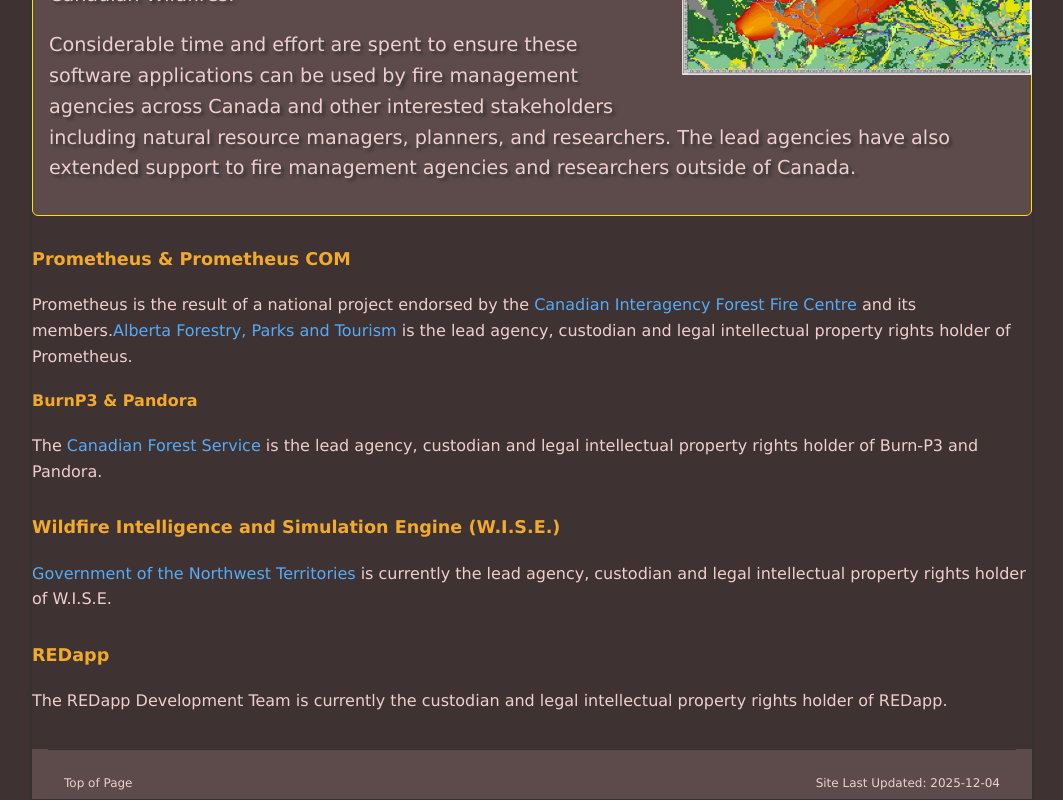
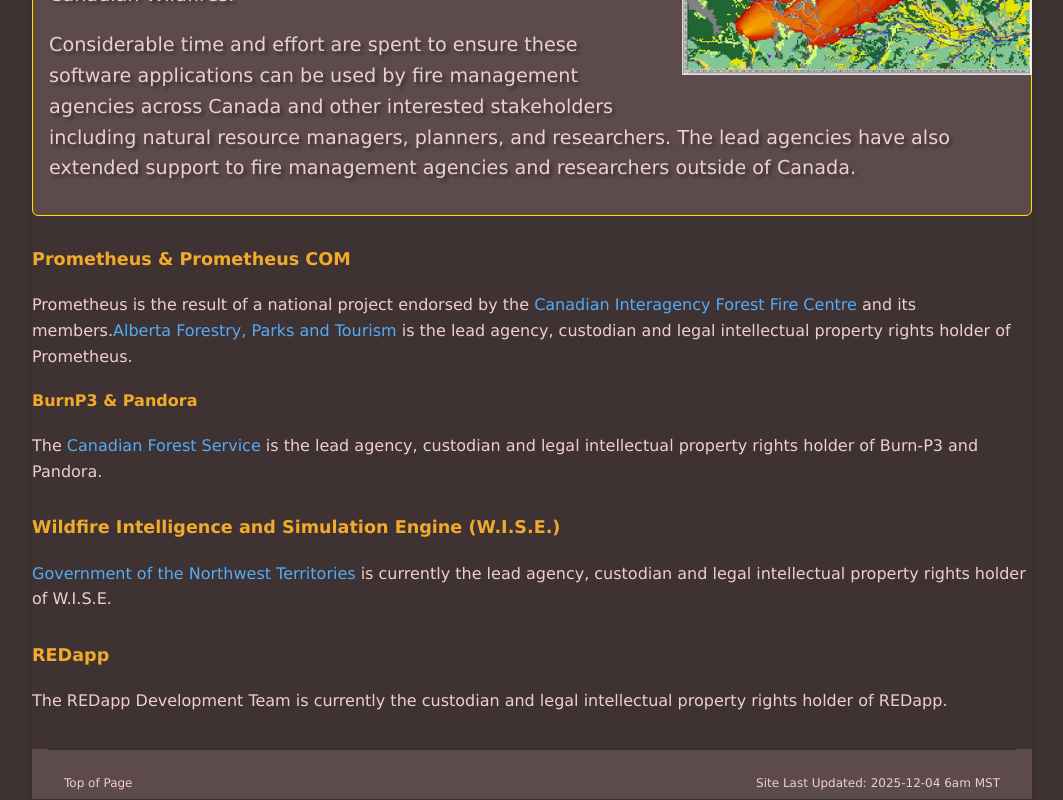
Before and after one commit to WISE-Developers/website_builder, a React (Vite) app: page / in a window 1280 px wide. Shown: the part 377-1177 px from the top of the page, without its empty margins (108-1171 px from the left). Built offline with nearby package versions, Linux system fonts and the light colour scheme.

Commit message:
update footer date

```diff
--- a/src/components/Footer.tsx
+++ b/src/components/Footer.tsx
@@ -6,7 +6,7 @@
     <div id="footer">
       <ul>
         <li id="left"><a href="#top">Top of Page</a></li>
-        <li className="right" id="footer-date">Site Last Updated: 2025-12-04</li>
+        <li className="right" id="footer-date">Site Last Updated: 2025-12-04 6am MST</li>
       </ul>
     </div>
   );
```
Also changed, not shown: .claude/CLAUDE.md (added).
